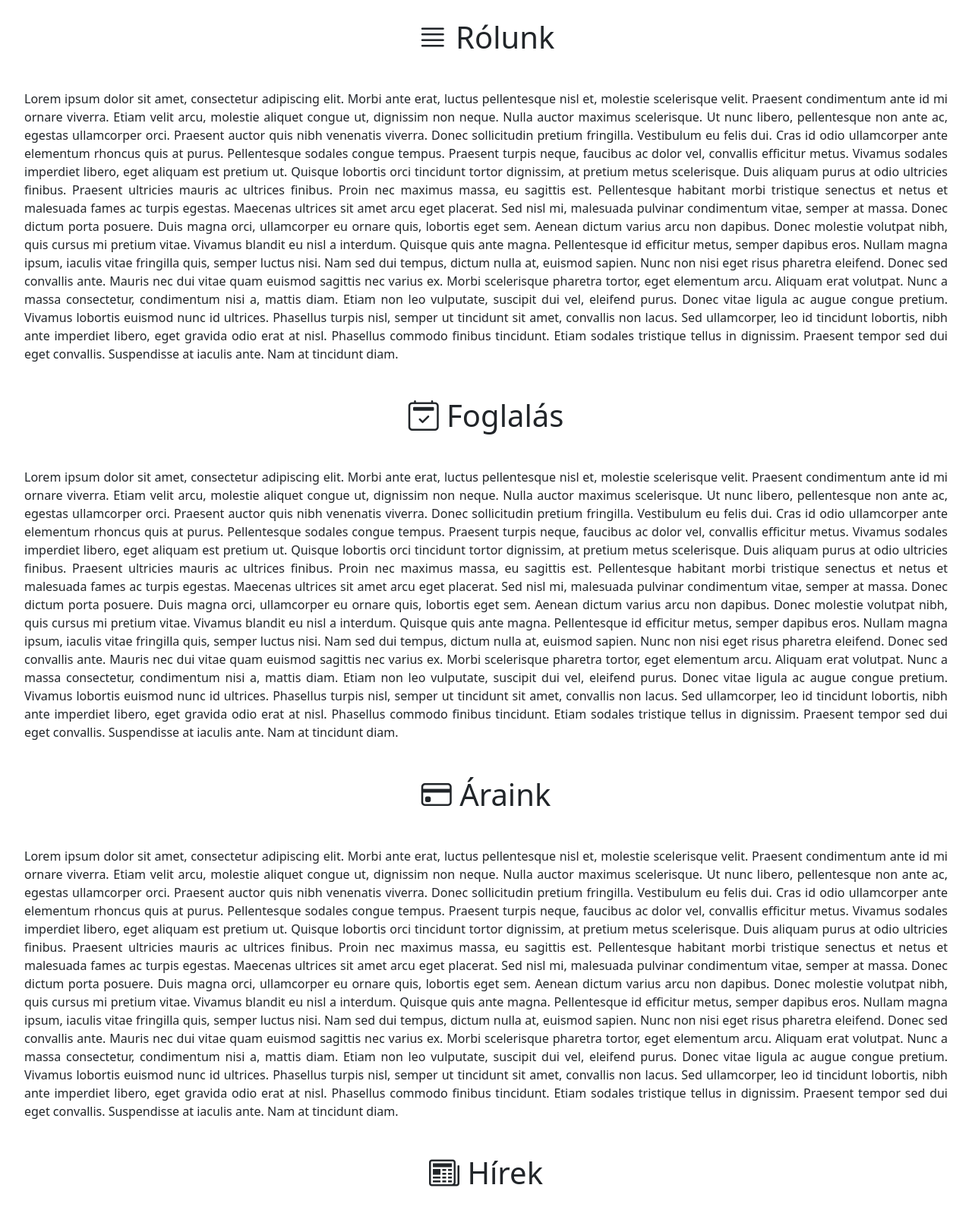
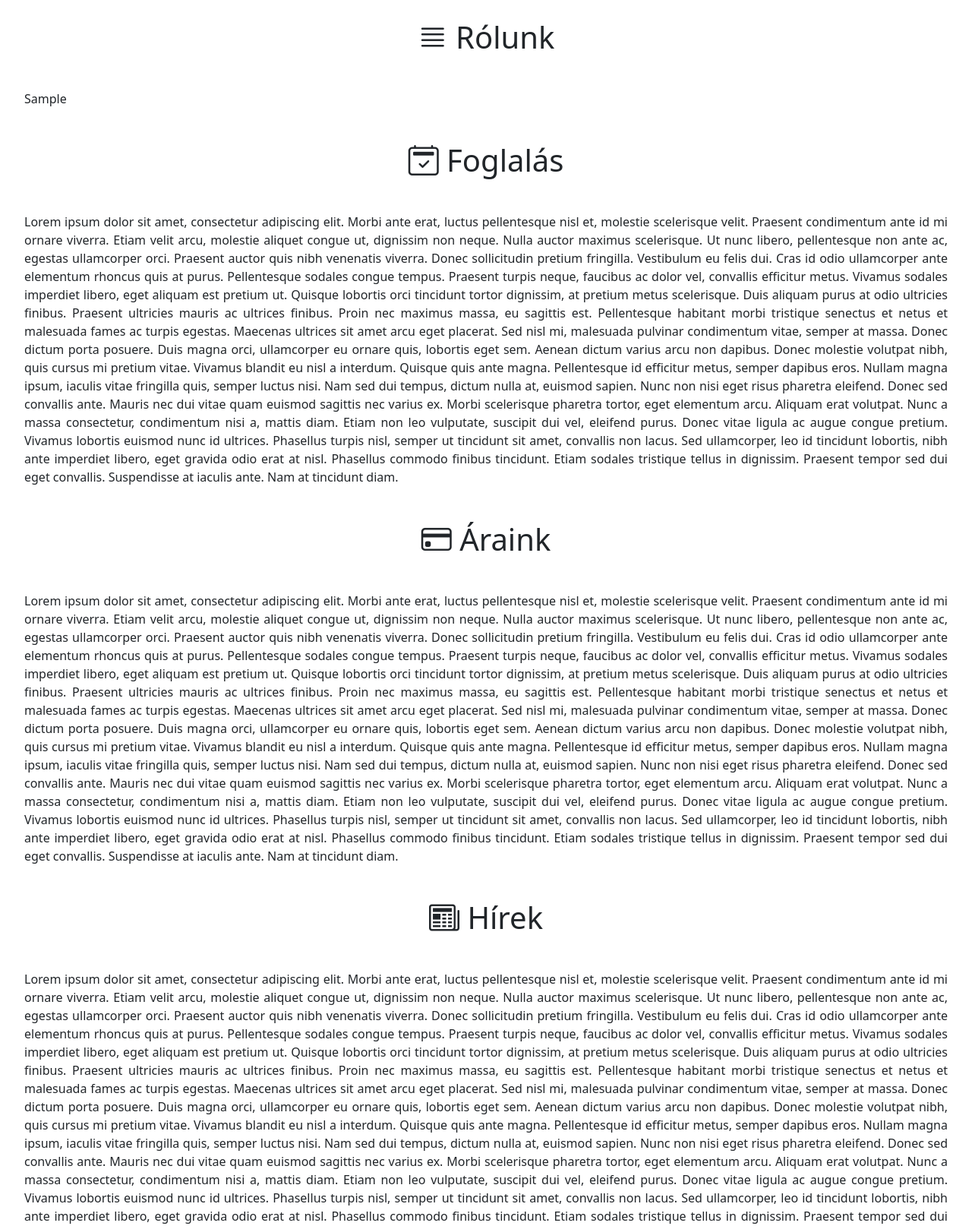
Before and after one commit to szucstimea/vizsgaremek, a PHP site: page / in a window 1280 px wide. Shown: the part 1046-2660 px from the top of the page at 76% size. Run offline with PHP 8.4, Linux system fonts and the light colour scheme; tables that the repository leaves empty hold one stand-in row (values such as "Sample post").

Commit message:
Bemutatkozás szövege adatbázisból.

```diff
--- a/aboutus.php
+++ b/aboutus.php
@@ -1,3 +1,4 @@
+<?php require_once ("inndata.php"); ?>
 
 <style>
 <?php include 'style.css'; ?>
@@ -8,11 +9,6 @@
         <h1 style="padding:2%;"><i class="bi bi-justify"></i>  Rólunk</h1>
     </div>
     <div>
-        <p class="justify">Lorem ipsum dolor sit amet, consectetur adipiscing elit. Morbi ante erat, luctus pellentesque nisl et, molestie scelerisque velit. Praesent condimentum ante id mi ornare viverra. Etiam velit arcu, molestie aliquet congue ut, dignissim non neque. Nulla auctor maximus scelerisque. Ut nunc libero, pellentesque non ante ac, egestas ullamcorper orci. Praesent auctor quis nibh venenatis viverra. Donec sollicitudin pretium fringilla. Vestibulum eu felis dui. Cras id odio ullamcorper ante elementum rhoncus quis at purus. Pellentesque sodales congue tempus. Praesent turpis neque, faucibus ac dolor vel, convallis efficitur metus. Vivamus sodales imperdiet libero, eget aliquam est pretium ut. Quisque lobortis orci tincidunt tortor dignissim, at pretium metus scelerisque. Duis aliquam purus at odio ultricies finibus. Praesent ultricies mauris ac ultrices finibus. Proin nec maximus massa, eu sagittis est.
-
-        Pellentesque habitant morbi tristique senectus et netus et malesuada fames ac turpis egestas. Maecenas ultrices sit amet arcu eget placerat. Sed nisl mi, malesuada pulvinar condimentum vitae, semper at massa. Donec dictum porta posuere. Duis magna orci, ullamcorper eu ornare quis, lobortis eget sem. Aenean dictum varius arcu non dapibus. Donec molestie volutpat nibh, quis cursus mi pretium vitae. Vivamus blandit eu nisl a interdum. Quisque quis ante magna. Pellentesque id efficitur metus, semper dapibus eros. Nullam magna ipsum, iaculis vitae fringilla quis, semper luctus nisi. Nam sed dui tempus, dictum nulla at, euismod sapien. Nunc non nisi eget risus pharetra eleifend. Donec sed convallis ante. Mauris nec dui vitae quam euismod sagittis nec varius ex.
-
-        Morbi scelerisque pharetra tortor, eget elementum arcu. Aliquam erat volutpat. Nunc a massa consectetur, condimentum nisi a, mattis diam. Etiam non leo vulputate, suscipit dui vel, eleifend purus. Donec vitae ligula ac augue congue pretium. Vivamus lobortis euismod nunc id ultrices. Phasellus turpis nisl, semper ut tincidunt sit amet, convallis non lacus. Sed ullamcorper, leo id tincidunt lobortis, nibh ante imperdiet libero, eget gravida odio erat at nisl. Phasellus commodo finibus tincidunt. Etiam sodales tristique tellus in dignissim. Praesent tempor sed dui eget convallis. Suspendisse at iaculis ante. Nam at tincidunt diam.
-        </p>
+        <p class="justify"><?php echo $panziobemutatkozas?></p>
     </div>
 </div>
```
